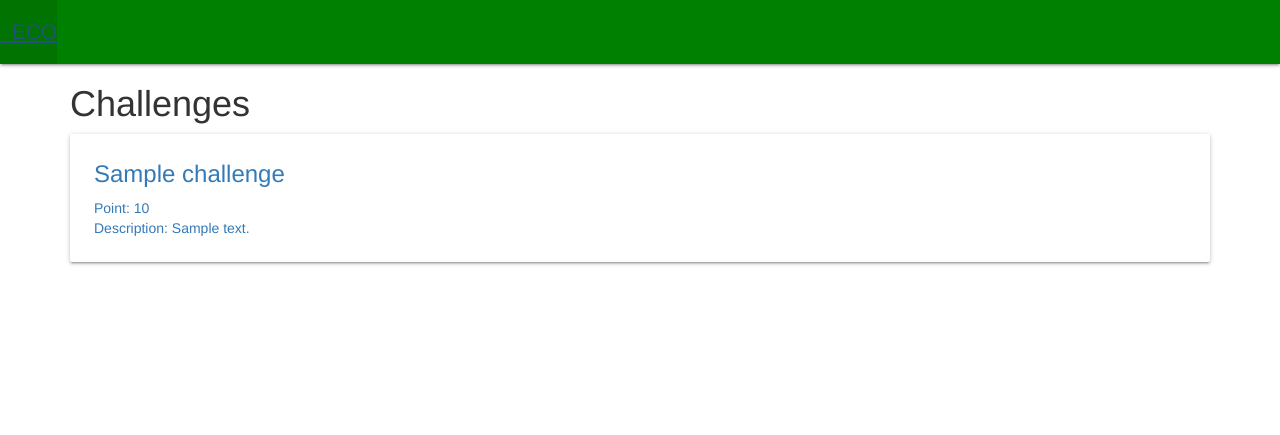
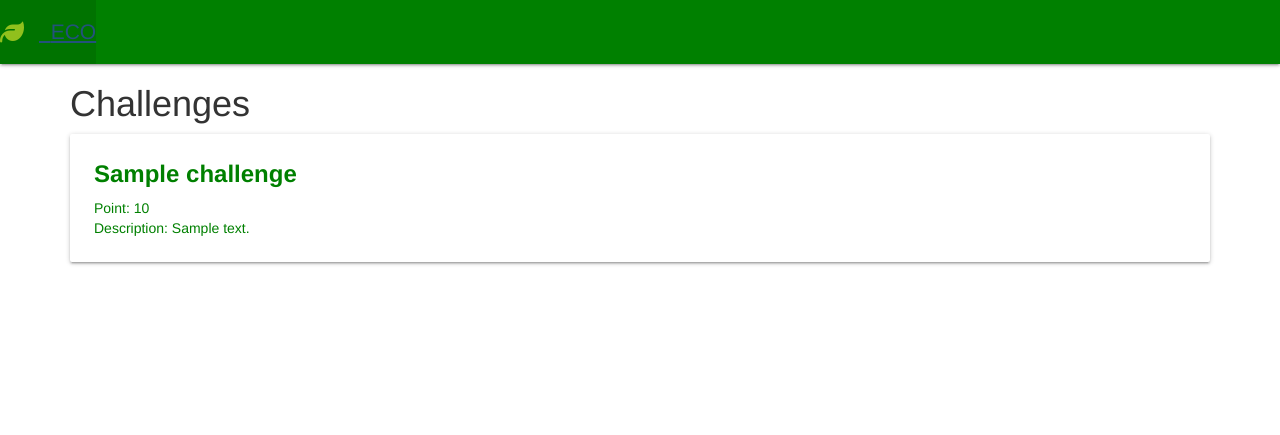
Before and after one commit to nhasley/ECO-App-Python, a Django app: page / in a window 1280 px wide. Shown: the top 435 px of the page. Run offline with Django 3.2, Linux system fonts and the light colour scheme; tables that the repository leaves empty hold one stand-in row (values such as "Sample post"); some libraries are stand-ins or nearby versions.

Commit message:
add eco icon and change text color

```diff
--- a/main_app/static/css/style.css
+++ b/main_app/static/css/style.css
@@ -7,6 +7,20 @@ body {
 
 #text {
   color: white;
+}
+
+.card .card-title {
+  font-weight: 900;
+}
+
+div.card-content:hover {
+  font-weight: 900;
+  color: black;
+}
+
+div.card-content {
+  color: green;
+  font-weight: 500;
 }
 
 ul.center {
--- a/main_app/templates/base.html
+++ b/main_app/templates/base.html
@@ -17,7 +17,7 @@
     <nav>
       <div class="nav-wrapper">
         <ul>
-          <li><a href="/" class="left brand-logo">&nbsp;&nbsp;ECO</a></li>
+          <li><a href="/" class="left brand-logo">&nbsp;&nbsp;<i class="fas fa-leaf" style="color:#91C01D;"></i>ECO</a></li>
         </ul>
       </div>
     </nav>
```
